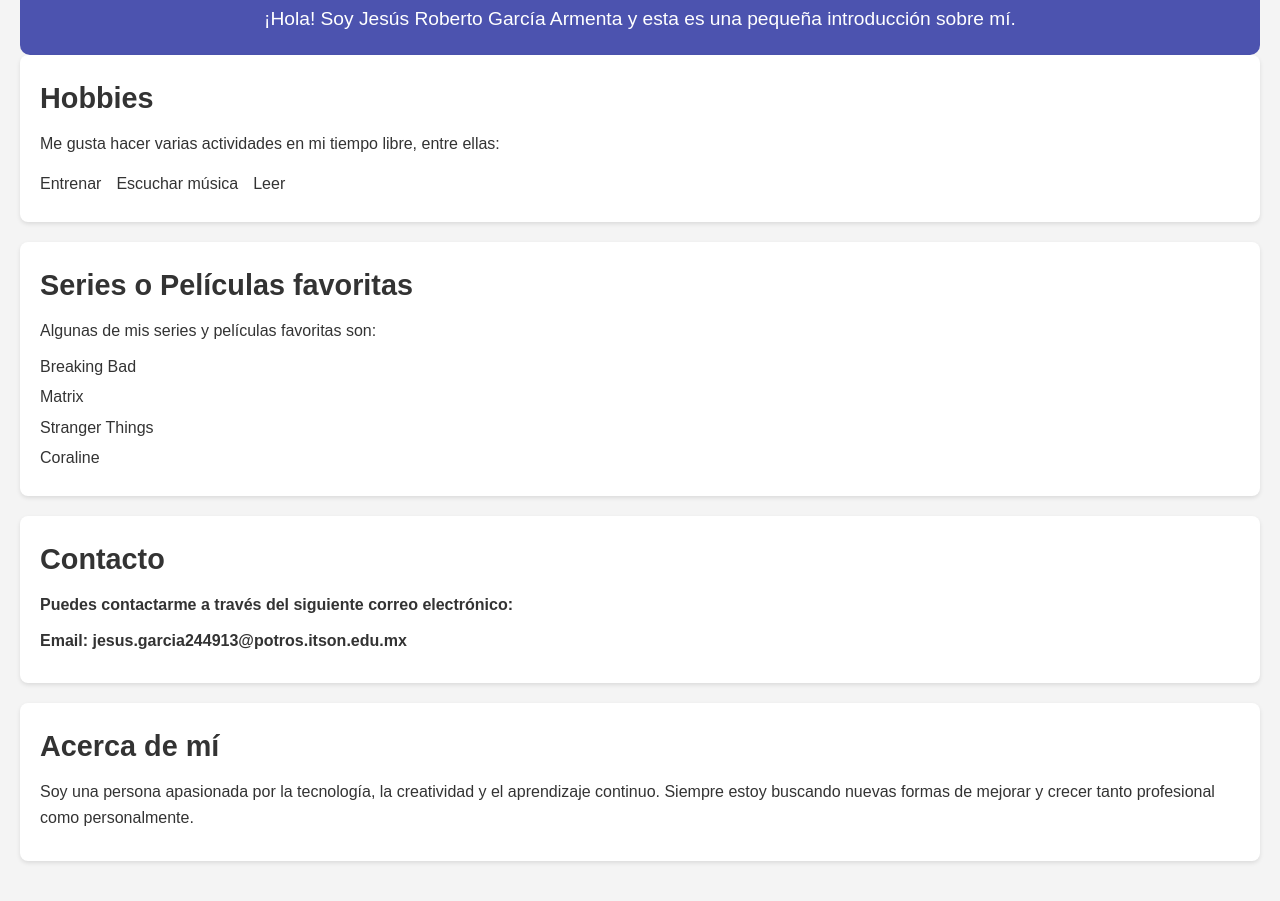
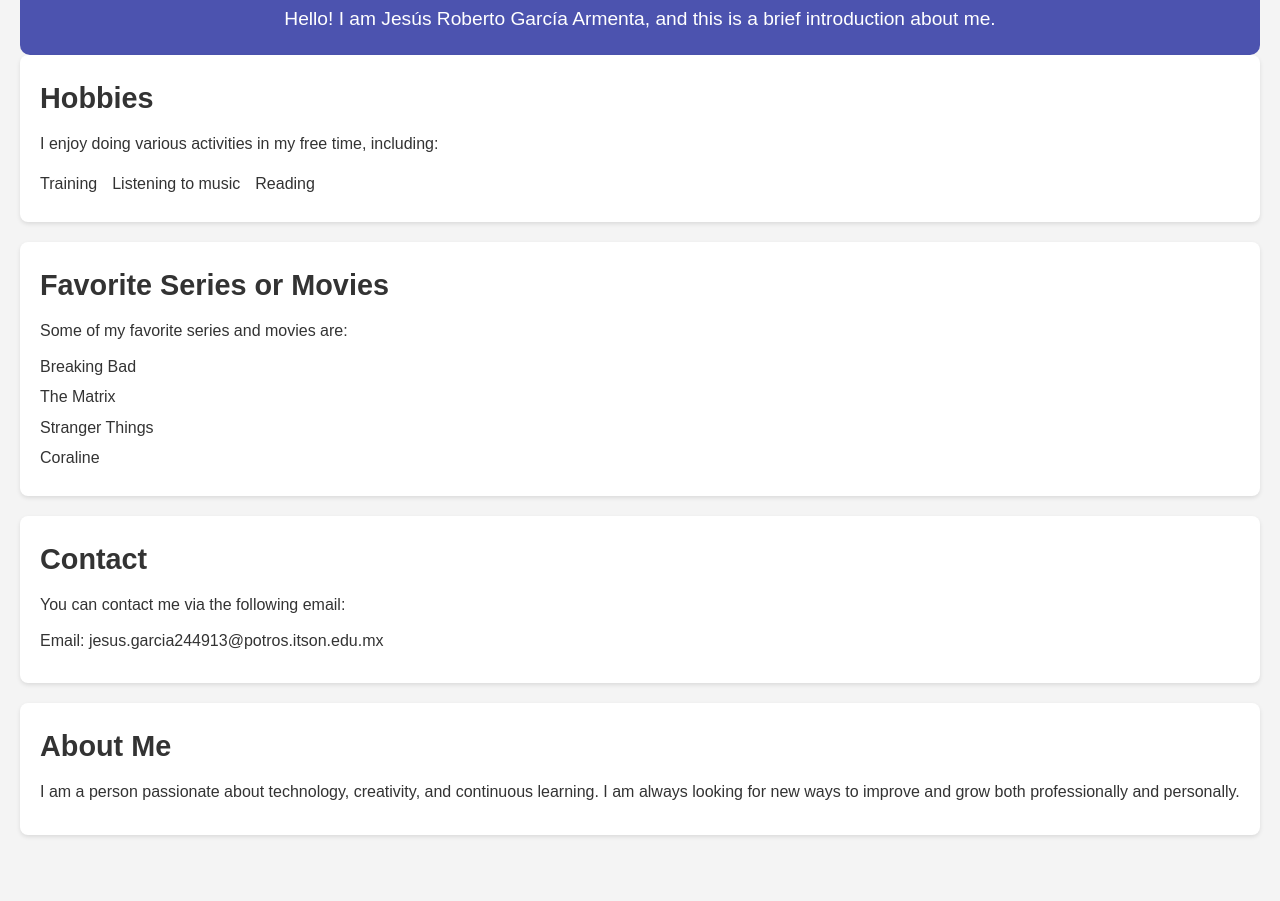
Before and after one commit to jssroberto/LandingGarciaRoberto, a plain HTML site: page index.html in a window 1280 px wide. Shown: the part 110-1011 px from the top of the page. After the commit the page ends 985 px from the top, so only its background shows below. Drawn offline with Linux system fonts and the light colour scheme.

Commit message:
Landing in english

```diff
--- a/index.html
+++ b/index.html
@@ -1,47 +1,47 @@
 <!DOCTYPE html>
-<html lang="es">
+<html lang="en">
 <head>
     <meta charset="UTF-8">
     <meta name="viewport" content="width=device-width, initial-scale=1.0">
     <link rel="stylesheet" href="style.css">
-    <title>Landing Page Personal</title>
+    <title>Personal Landing Page</title>
 </head>
 <body>
     <header>
-        <h1>¡Bienvenido a mi página personal!</h1>
-        <p>¡Hola! Soy Jesús Roberto García Armenta y esta es una pequeña introducción sobre mí.</p>
+        <h1>Welcome to my personal page!</h1>
+        <p>Hello! I am Jesús Roberto García Armenta, and this is a brief introduction about me.</p>
     </header>
 
     <section id="hobbies">
         <h2>Hobbies</h2>
-        <p>Me gusta hacer varias actividades en mi tiempo libre, entre ellas:</p>
+        <p>I enjoy doing various activities in my free time, including:</p>
         <ul>
-            <li>Entrenar</li>
-            <li>Escuchar música</li>
-            <li>Leer</li>
+            <li>Training</li>
+            <li>Listening to music</li>
+            <li>Reading</li>
         </ul>
     </section>
 
-    <section id="favoritos">
-        <h2>Series o Películas favoritas</h2>
-        <p>Algunas de mis series y películas favoritas son:</p>
+    <section id="favorites">
+        <h2>Favorite Series or Movies</h2>
+        <p>Some of my favorite series and movies are:</p>
         <ul>
             <li>Breaking Bad</li>
-            <li>Matrix</li>
+            <li>The Matrix</li>
             <li>Stranger Things</li>
             <li>Coraline</li>
         </ul>
     </section>
 
-    <section id="contacto">
-        <h2>Contacto</h2>
-        <p>Puedes contactarme a través del siguiente correo electrónico:</p>
+    <section id="contact">
+        <h2>Contact</h2>
+        <p>You can contact me via the following email:</p>
         <p>Email: jesus.garcia244913@potros.itson.edu.mx</p>
     </section>
 
-    <section id="acerca-de-mi">
-        <h2>Acerca de mí</h2>
-        <p>Soy una persona apasionada por la tecnología, la creatividad y el aprendizaje continuo. Siempre estoy buscando nuevas formas de mejorar y crecer tanto profesional como personalmente.</p>
+    <section id="about-me">
+        <h2>About Me</h2>
+        <p>I am a person passionate about technology, creativity, and continuous learning. I am always looking for new ways to improve and grow both professionally and personally.</p>
     </section>
 </body>
 </html>
```
